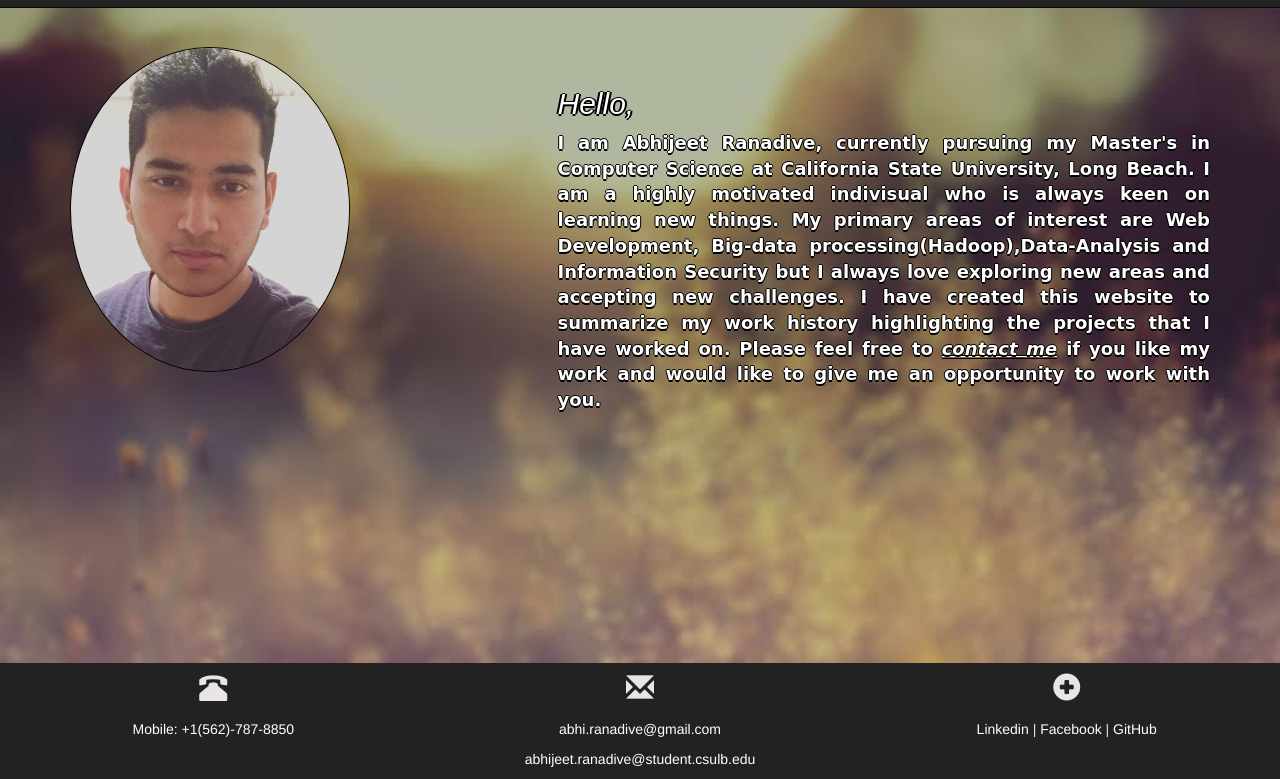
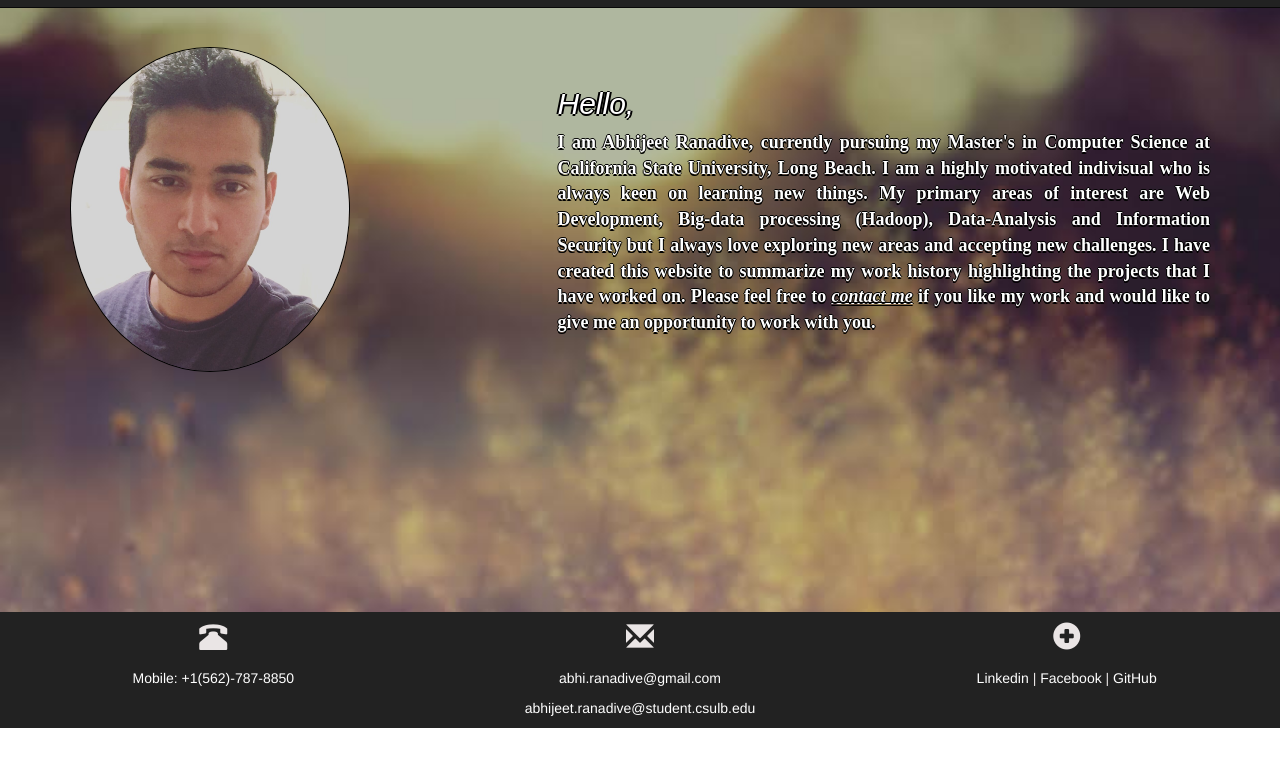
Before and after one commit to Abhijeet3108/Abhijeet3108.github.io, a plain HTML site: page index.html in a window 1280 px wide. Shown: the part 53-832 px from the top of the page. After the commit the page ends 800 px from the top, so only its background shows below. Drawn offline with nearby package versions, Linux system fonts and the light colour scheme.

Commit message:
font changes

```diff
--- a/css/styles.css
+++ b/css/styles.css
@@ -52,7 +52,7 @@ text-shadow: -2px 0 black, 0 2px black, 1px 0 black, 0 -1px black;
 }
 
 #myself{
-	font-family:Cursive;
+	font-family:Times New Roman;
 	color:white;
 	text-align:justify;
 	text-shadow: -1px 0 black, 0 2px black, 1px 0 black, 0 -1px black;
```
Also changed, not shown: index.html (+1 -1 lines).
